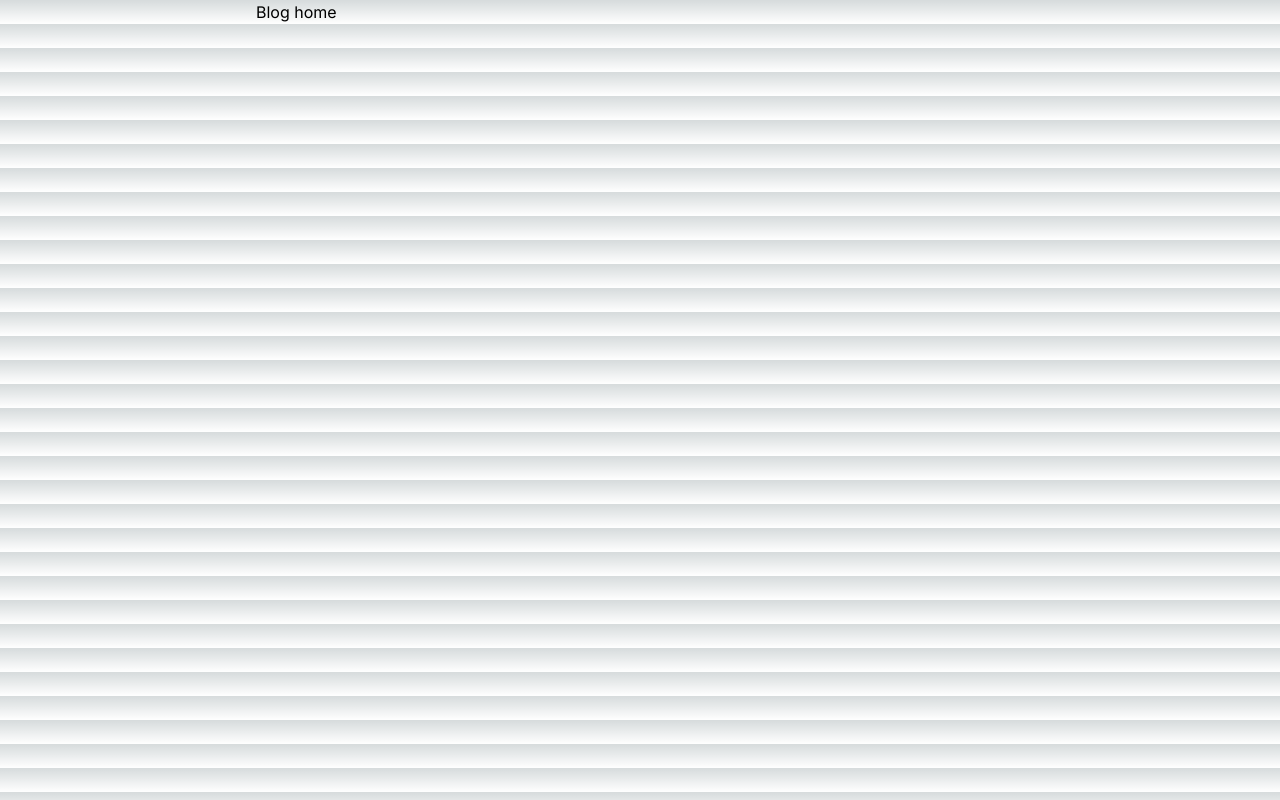
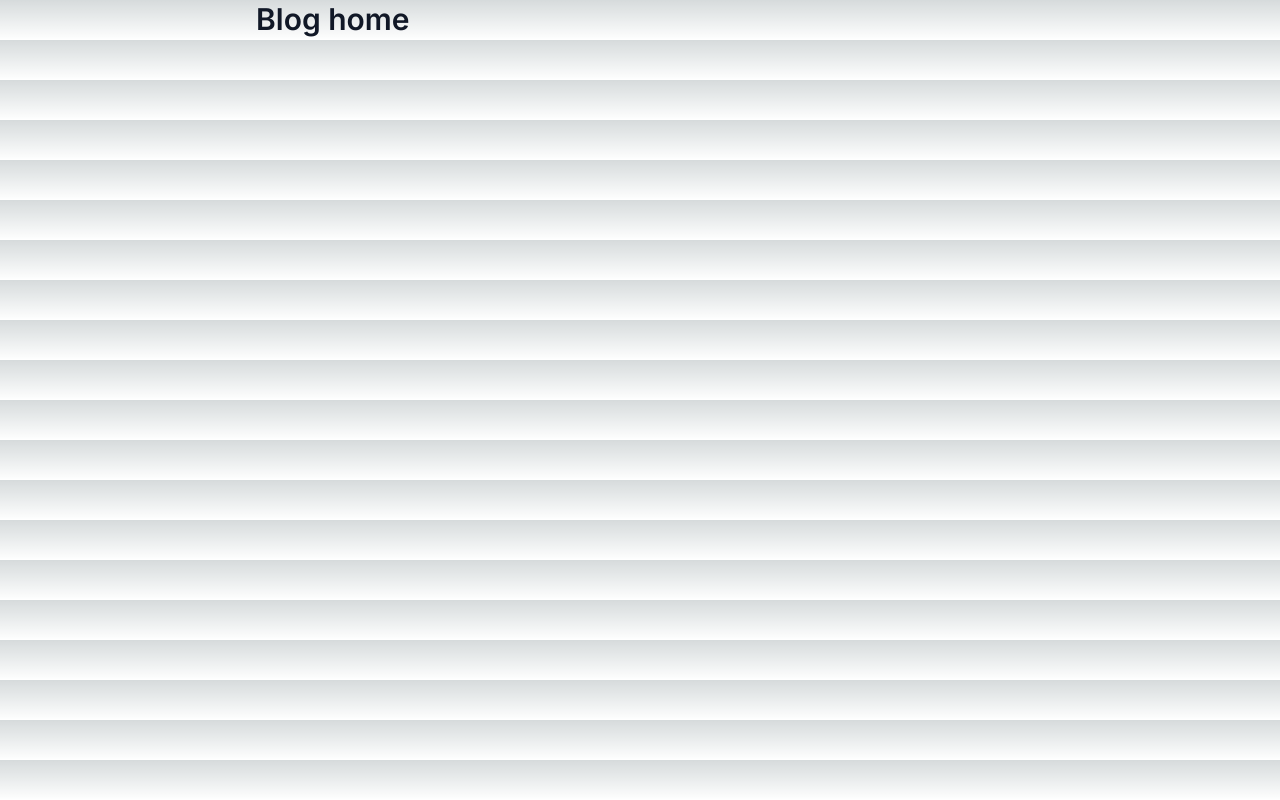
Before and after one commit to zghost10/Blog-Template-Next, a Next.js app: page / in a window 1280 px wide. Built offline with nearby package versions, Linux system fonts and the light colour scheme.

Commit message:
feat: implements article element with prose class

```diff
--- a/app/page.tsx
+++ b/app/page.tsx
@@ -5,7 +5,9 @@ const Page = () => {
     <title>Home - Blog</title>
 
     <Container>
-      Blog home
+      <article className="prose lg:prose-xl dark:prose-invert">
+        <h3>Blog home</h3>
+      </article>
     </Container>
   </>
 }
--- a/tailwind.config.js
+++ b/tailwind.config.js
@@ -14,5 +14,7 @@ module.exports = {
       },
     },
   },
-  plugins: [],
+  plugins: [
+    require('@tailwindcss/typography'),
+  ],
 }
```
